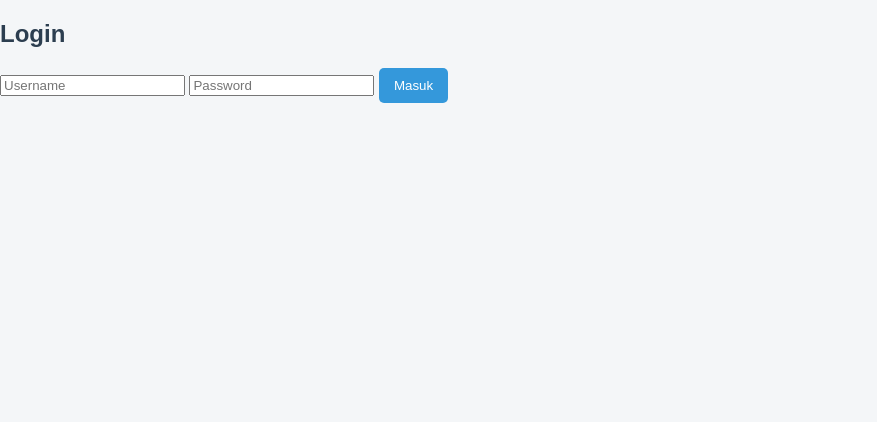
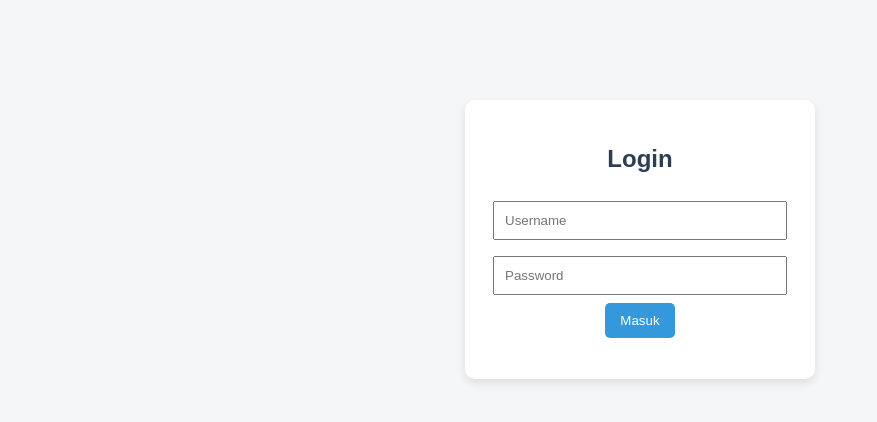
Before and after one commit to wulandari3082023-wq/Kenakalan-Remaja, a plain HTML site: page index.html in a window 1280 px wide. Shown: the whole page, without its empty margins (0-877 px from the left). Drawn offline with Linux system fonts and the light colour scheme.

Commit message:
Update style.css

```diff
--- a/style.css
+++ b/style.css
@@ -61,3 +61,23 @@ footer {
     text-align: center;
     padding: 15px;
 }
+.login-container {
+    width: 300px;
+    margin: 100px auto;
+    background: white;
+    padding: 25px;
+    border-radius: 10px;
+    box-shadow: 0 4px 10px rgba(0,0,0,0.1);
+    text-align: center;
+}
+
+.login-container input {
+    width: 90%;
+    padding: 10px;
+    margin: 8px 0;
+}
+
+.logout-box {
+    text-align: center;
+    margin: 30px;
+}
```
